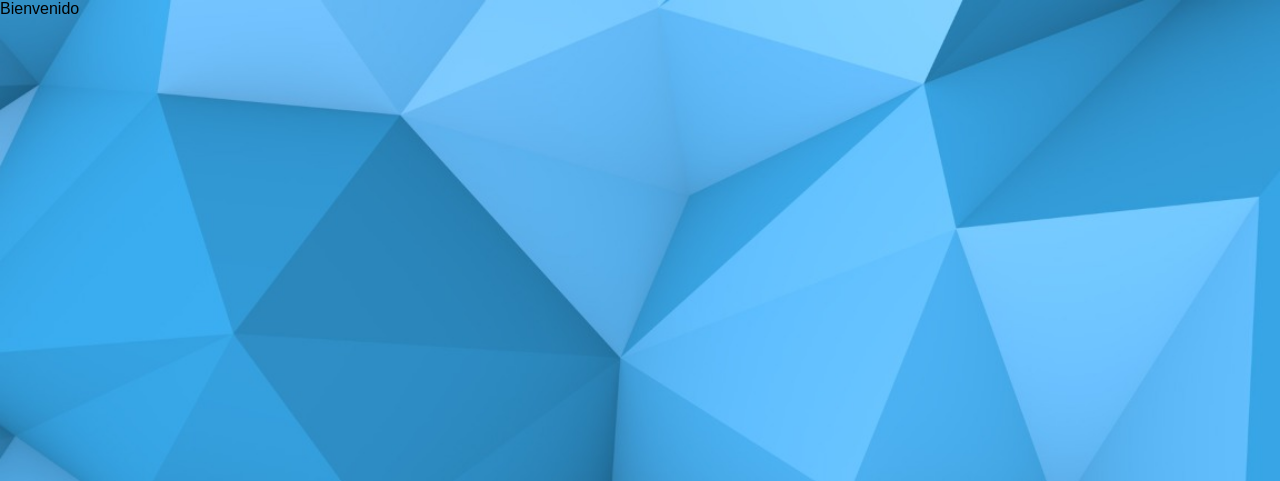
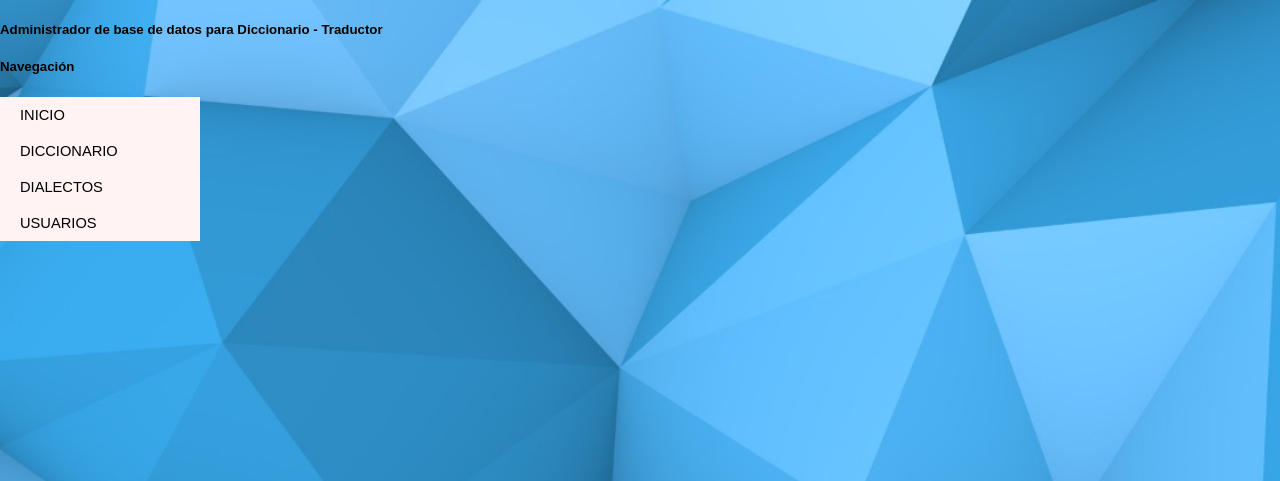
Before and after one commit to AllanCastro24/Administracion-de-proyectos-2, a PHP site: page /home.php in a window 1280 px wide. Shown: the top 481 px of the page. Run offline with PHP 8.4, Linux system fonts and the light colour scheme.

Commit message:
Se agregó home en backend

```diff
--- /dev/null
+++ b/backend/css/home.css
@@ -0,0 +1,51 @@
+body{
+    margin: 0;
+    padding: 0;
+    background: url(img/banner.jpeg) no-repeat center top;
+    background-size: cover;
+    font-family: sans-serif;
+    height: 100vh;
+}
+
+footer{
+    position:fixed;
+    left:0px;
+    bottom:0px;
+    height:20px;
+    width:100%;
+    background:black;
+    color: white;
+}
+
+.menu ul {
+    list-style-type: none;
+    margin: 0px;
+    padding: 0px;
+    width: 200px;
+    font-family: Arial, sans-serif;
+    font-size: 11pt;
+}
+
+.menu ul li {
+    background-color: rgb(255, 243, 243);
+}
+
+.menu ul li a {
+    color: #000;
+    text-decoration: none;
+    text-transform: uppercase;
+    display: block;
+    padding: 10px 10px 10px 20px;
+}
+
+.menu ul li a:hover {
+    background: #000;
+    border-left: 10px solid #333;
+    color: #fff;
+}
+
+.titulo div{
+    background-color: rgb(255, 243, 243);
+    height: 98.6%;
+    width: 10%;
+}
--- a/backend/css/login.css
+++ b/backend/css/login.css
@@ -103,10 +103,11 @@ footer{
     color: white;
 }
 
-.error {
+.error{
     text-align: center;
-	width: 98.7%;
+	width: 98.4%;
 	padding: 12px;
+    margin-top: 600px;
 	background-color: rgb(40, 71, 250);
 	color: #fff
 }
--- a/backend/home.php
+++ b/backend/home.php
@@ -4,13 +4,24 @@
     <meta charset="UTF-8">
     <meta http-equiv="X-UA-Compatible" content="IE=edge">
     <meta name="viewport" content="width=device-width, initial-scale=1.0">
-    <title>home </title>
-    <link rel="stylesheet" href="css/login.css">
+    <title>Inicio </title>
+    <link rel="stylesheet" href="css/home.css">
 </head>
 
 <body>
+    <div class="titulo">
+		<h5>Administrador de base de datos para Diccionario - Traductor</h5>
+	</div>
 
-    <a> Bienvenido </a>
+    <div class="menu">
+		<h5>Navegación</h5>
+		<ul>
+			<li><a href="#"> Inicio</a></li>
+			<li><a href="#"> Diccionario</a></li>
+			<li><a href="#"> Dialectos</a></li>
+			<li><a href="#">Usuarios</a></li>
+		</ul>
+	</div>
 
     <footer>Traductor - Diccionario 2021 (Administrador de base de datos)</footer><br><br><br>
 </body>
```
